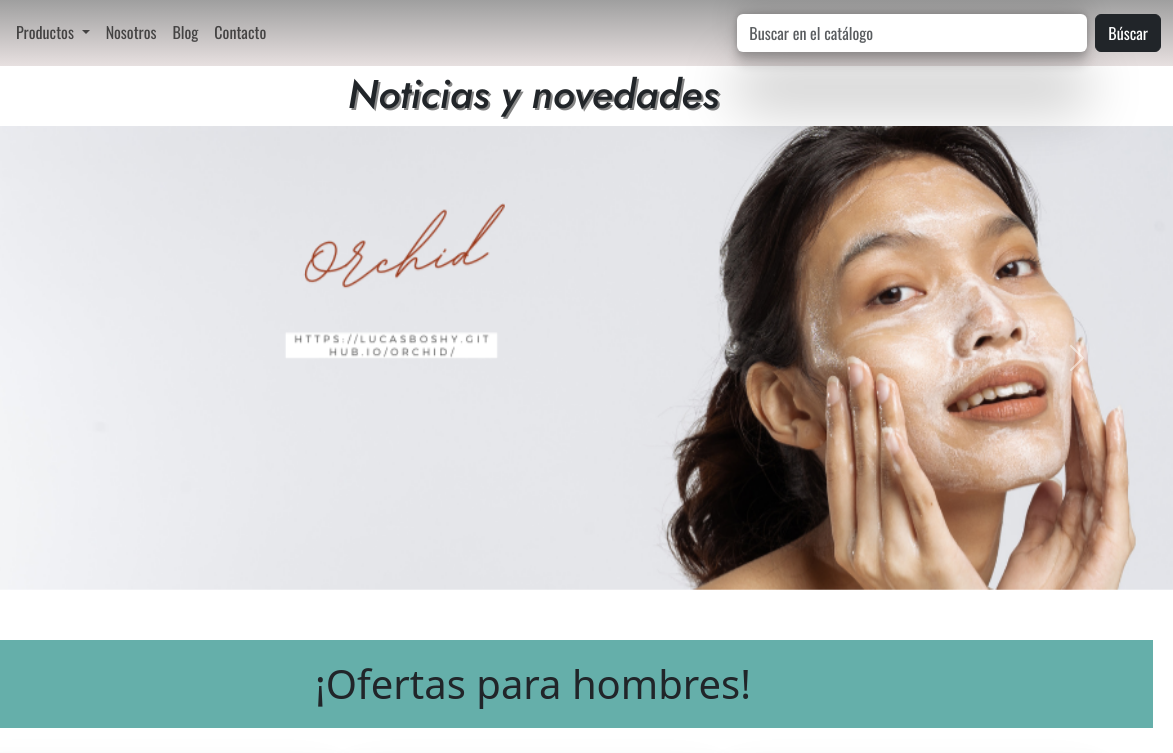
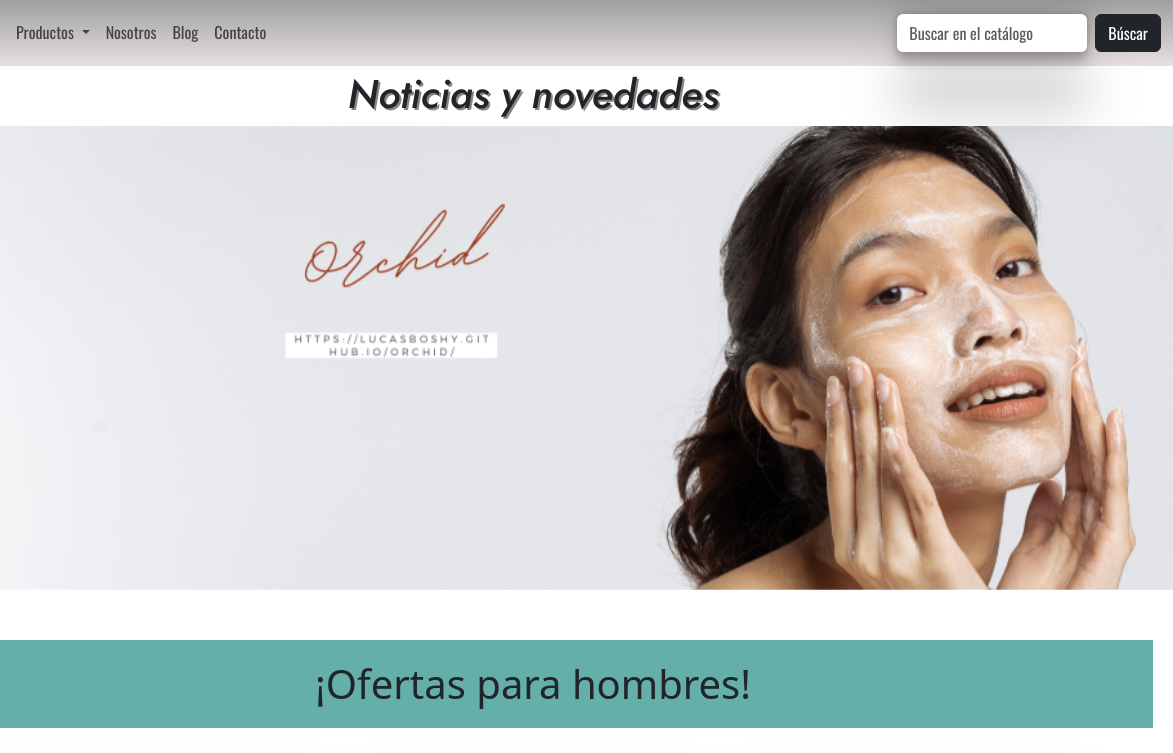
Before and after one commit to Lucasboshy/PFRamirez, a website: page index.html in a window 1280 px wide. Shown: the top 753 px of the page, 107-1280 px from the left. Drawn offline with nearby package versions, Linux system fonts and the light colour scheme.

Commit message:
agregue animacion navbar

```diff
--- a/scss/utilities/_header-and-footer.scss
+++ b/scss/utilities/_header-and-footer.scss
@@ -28,13 +28,15 @@ header{
         }
     }
     .form-control{
-        width: 350px;
+        width: 190px;
         box-shadow: rgba(0, 0, 0, 0.25) 0px 54px 55px, rgba(0, 0, 0, 0.12) 0px -12px 30px, rgba(0, 0, 0, 0.12) 0px 4px 6px, rgba(0, 0, 0, 0.17) 0px 12px 13px, rgba(0, 0, 0, 0.09) 0px -3px 5px;
         border: none;
+        transition: width 0.3s;
         &:hover{
             box-shadow: rgba(0, 0, 0, 0.25) 0px 54px 55px, rgba(0, 0, 0, 0.12) 0px -12px 30px, rgba(0, 0, 0, 0.12) 0px 4px 6px, rgba(0, 0, 0, 0.17) 0px 12px 13px, rgba(0, 0, 0, 0.09) 0px -3px 5px;
         }
         &:focus{
+            width: 300px;
             @extend :hover
         }
     }
```
Also changed, not shown: css/styles.css, 1 other file.
